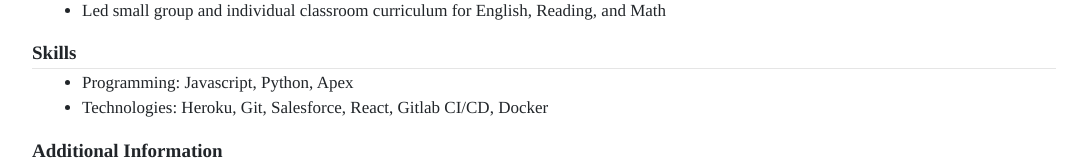
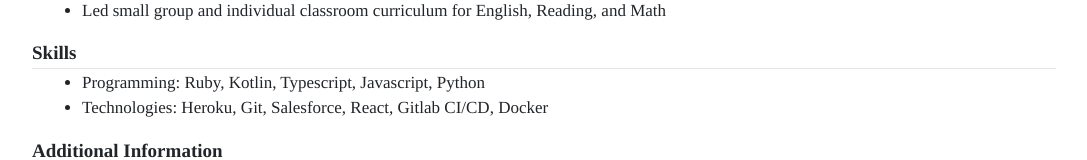
Before and after one commit to curtislin7/personal-website, a React (Create React App) app: page / in a window 1280 px wide. Shown: the part 1339-1499 px from the top of the page, without its empty margins (96-1183 px from the left). Built offline with nearby package versions, Linux system fonts and the light colour scheme.

Commit message:
Update programming languages

```diff
--- a/src/Pages/Home/HomePage.js
+++ b/src/Pages/Home/HomePage.js
@@ -117,7 +117,7 @@ const HomePage = () => {
                   <div className={classes.sectionTitle}>Skills</div>
                   <hr className={classes.line}/>
                   <ul className={classes.points}>
-                    <li>Programming: Javascript, Python, Apex</li>
+                    <li>Programming: Ruby, Kotlin, Typescript, Javascript, Python</li>
                     <li>Technologies: Heroku, Git, Salesforce, React, Gitlab CI/CD, Docker</li>
                   </ul>
                 </div>
```
